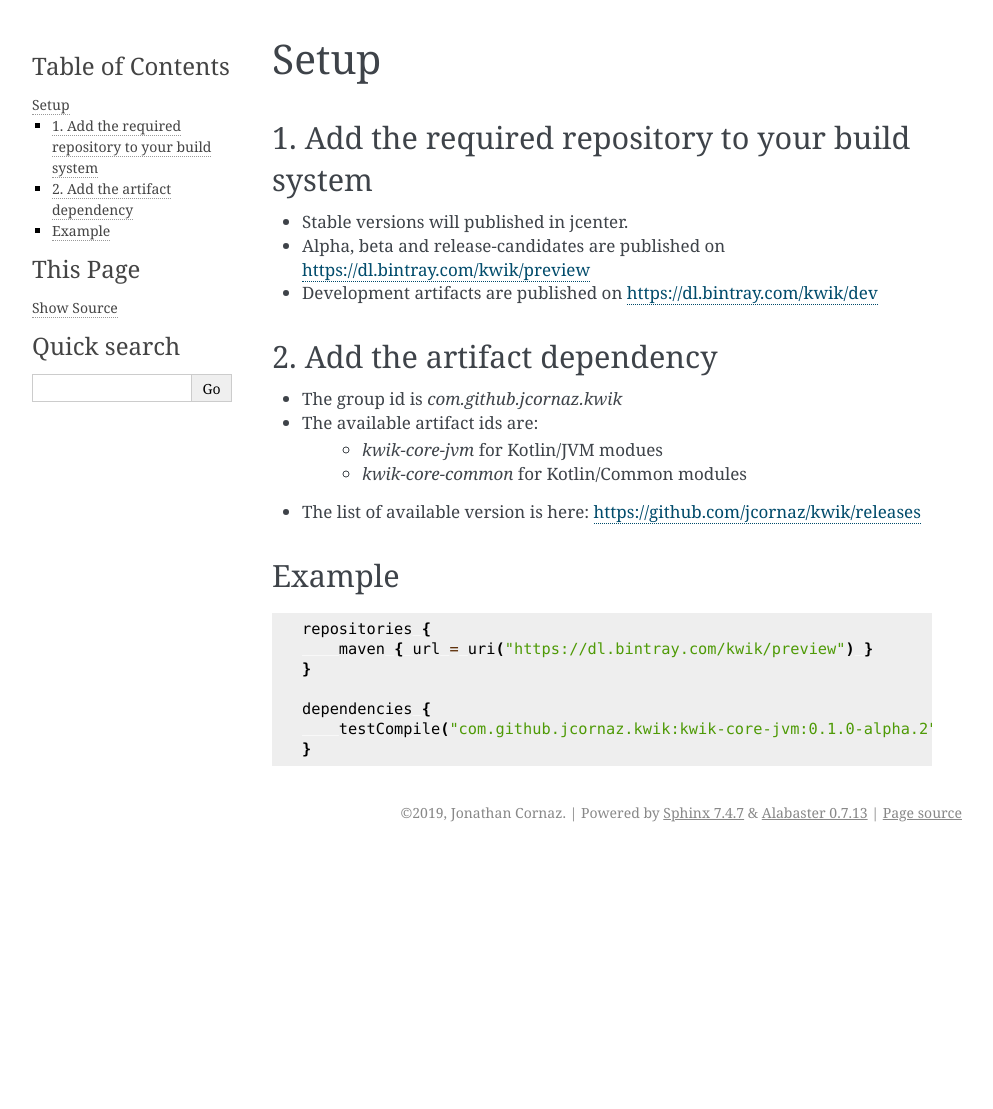
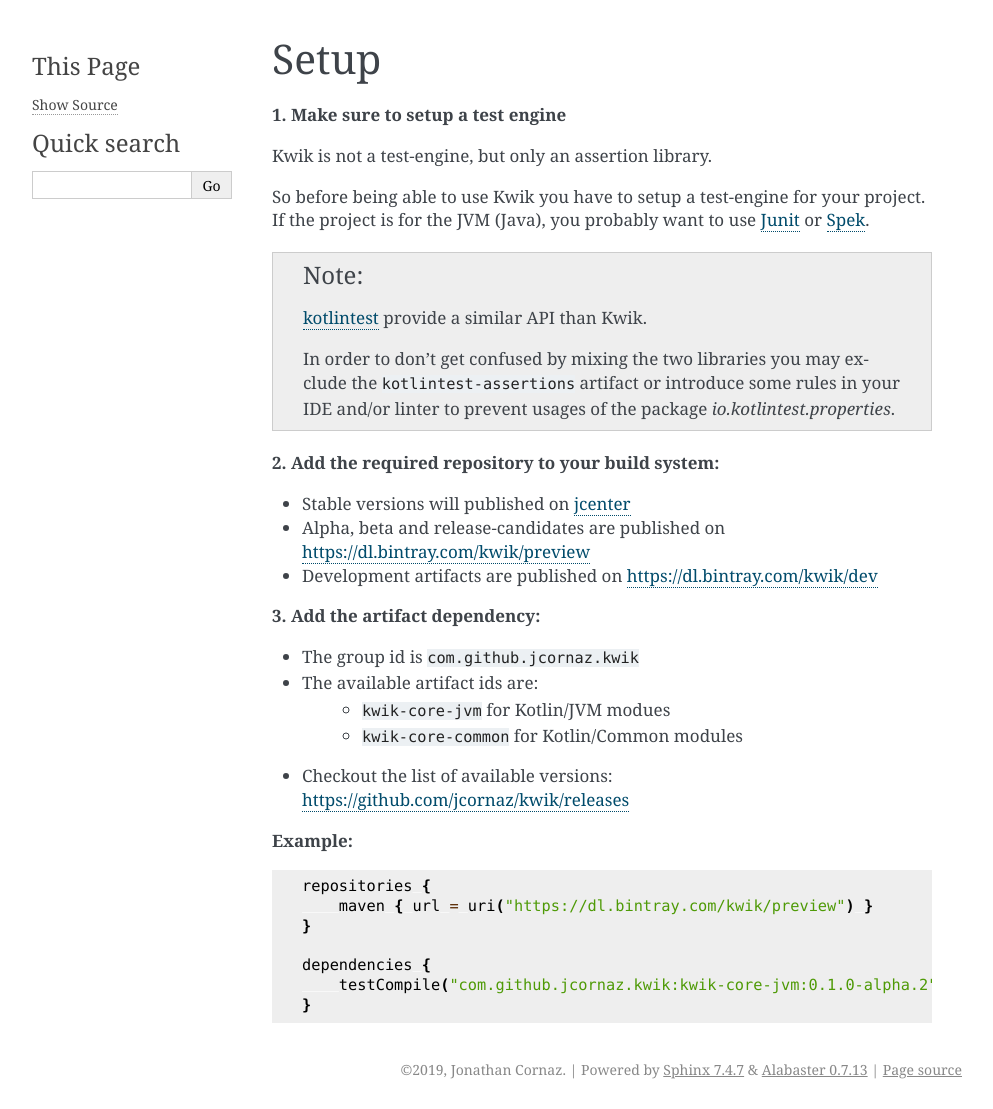
Before and after one commit to jcornaz/kwik, a Sphinx documentation site: the page built from docs/setup.rst, in a window 1280 px wide. Shown: the whole page, without its empty margins (148-1141 px from the left). Built offline with Sphinx 7.4.7, drawn with Linux system fonts in a browser that asks for light colours; before the commit the page ends 900 px from its top, so only the background shows below that.

Commit message:
Document how to write tests

```diff
--- /dev/null
+++ b/docs/changelog.rst
@@ -0,0 +1 @@
+.. include:: ../CHANGELOG.rst
--- a/docs/setup.rst
+++ b/docs/setup.rst
@@ -1,24 +1,40 @@
 Setup
 =====
 
-1. Add the required repository to your build system
----------------------------------------------------
+**1. Make sure to setup a test engine**
 
-- Stable versions will published in jcenter.
+Kwik is not a test-engine, but only an assertion library.
+
+So before being able to use Kwik you have to setup a test-engine for your project.
+If the project is for the JVM (Java), you probably want to use Junit_ or Spek_.
+
+.. note::
+    kotlintest_ provide a similar API than Kwik.
+
+    In order to don't get confused by mixing the two libraries you may exclude the ``kotlintest-assertions`` artifact
+    or introduce some rules in your IDE and/or linter to prevent usages of the package `io.kotlintest.properties`.
+
+.. _Junit: https://junit.org/junit5
+.. _Spek: https://spekframework.org
+.. _kotlintest: https://github.com/kotlintest/kotlintest
+
+**2. Add the required repository to your build system:**
+
+- Stable versions will published on jcenter_
 - Alpha, beta and release-candidates are published on https://dl.bintray.com/kwik/preview
 - Development artifacts are published on https://dl.bintray.com/kwik/dev
 
-2. Add the artifact dependency
-------------------------------
+.. _jcenter: https://bintray.com/bintray/jcenter
 
-- The group id is `com.github.jcornaz.kwik`
+**3. Add the artifact dependency:**
+
+- The group id is ``com.github.jcornaz.kwik``
 - The available artifact ids are:
-    - `kwik-core-jvm` for Kotlin/JVM modues
-    - `kwik-core-common` for Kotlin/Common modules
-- The list of available version is here: https://github.com/jcornaz/kwik/releases
+    - ``kwik-core-jvm`` for Kotlin/JVM modues
+    - ``kwik-core-common`` for Kotlin/Common modules
+- Checkout the list of available versions: https://github.com/jcornaz/kwik/releases
 
-Example
--------
+**Example:**
 
 .. code-block:: kotlin
 
```
Also changed, not shown: CHANGELOG.rst (renamed from CHANGELOG.md, +37 -15 lines), docs/index.rst (+4 -77 lines), docs/write-tests.rst (added, +113 -0 lines), 1 other file.
